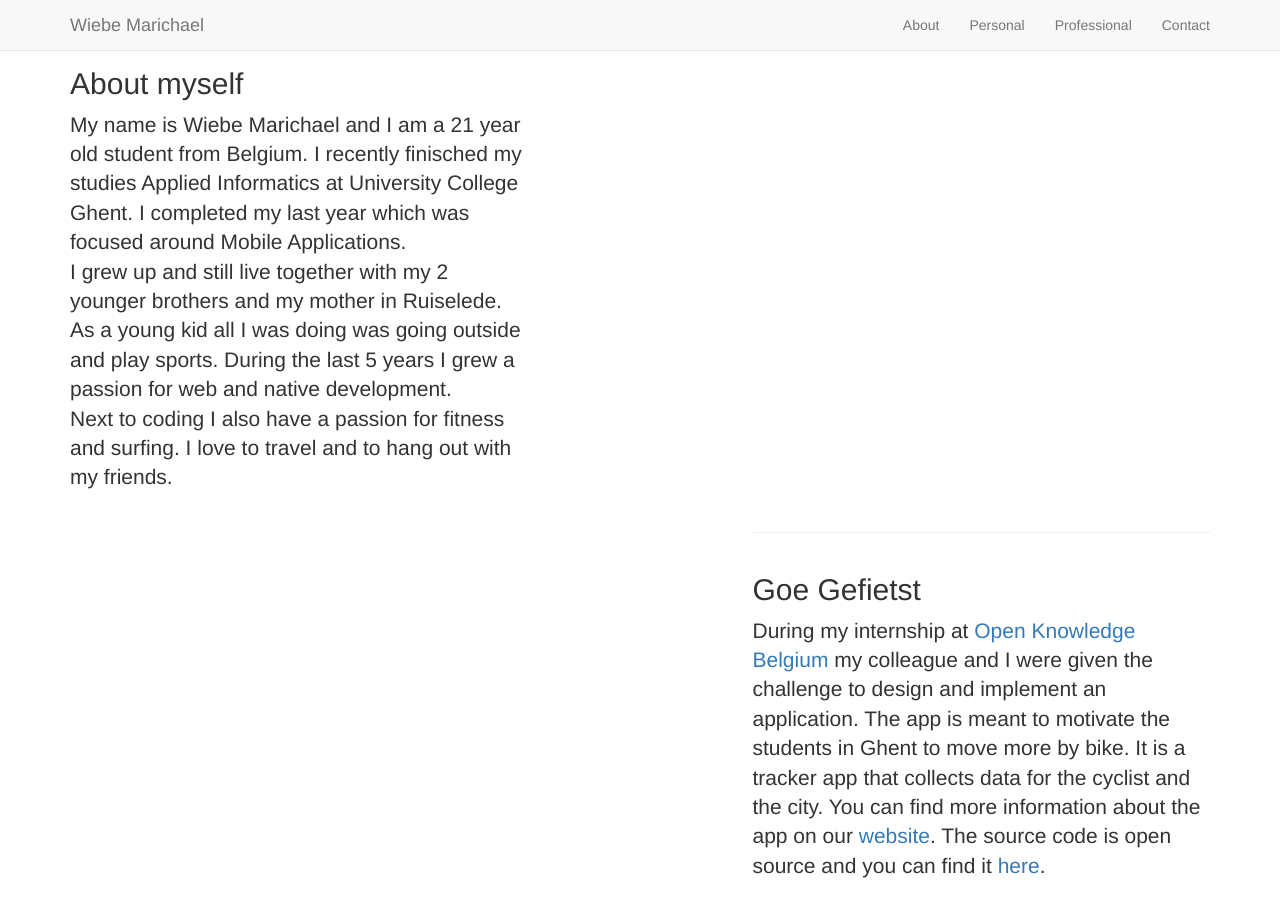
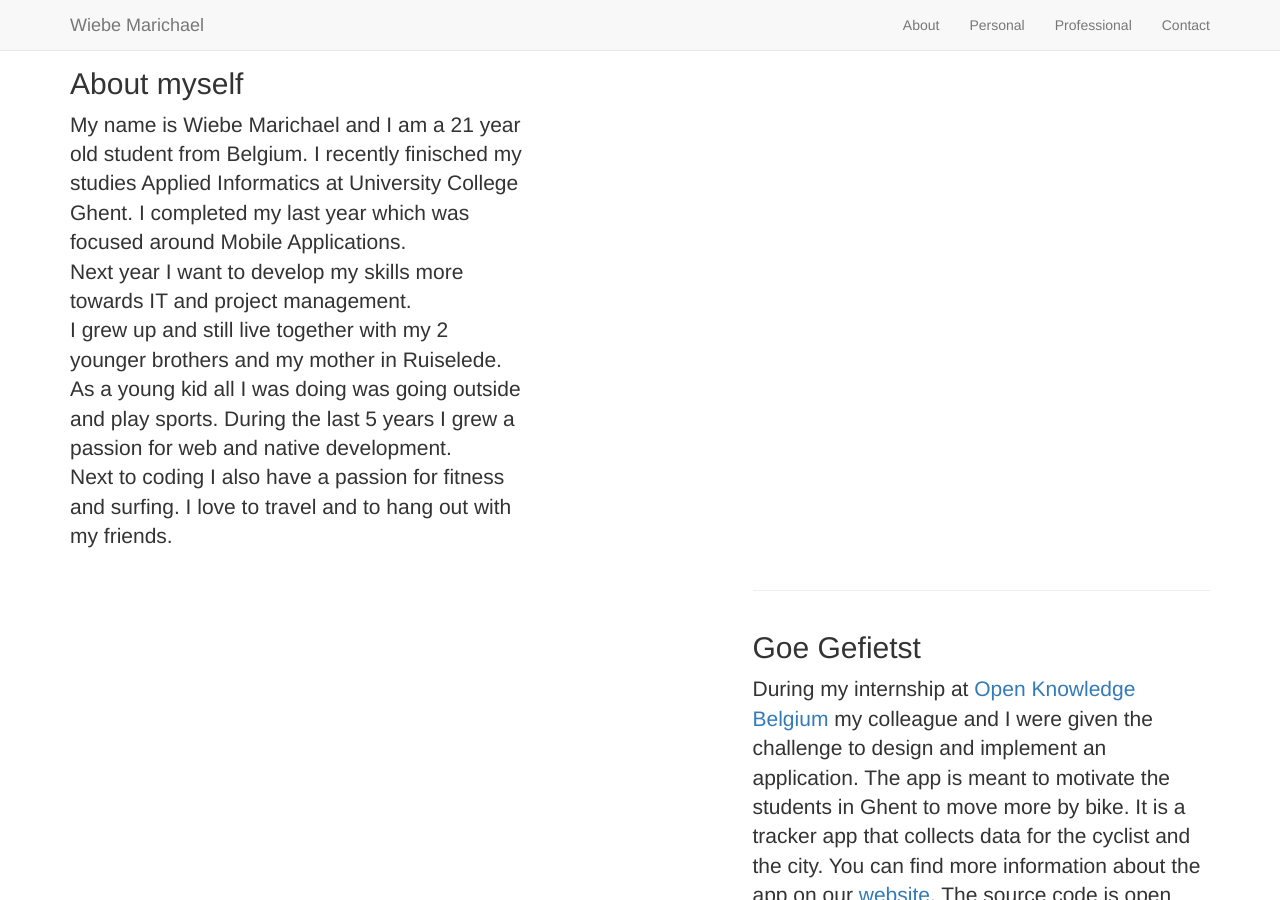
Before and after one commit to marichaelw/marichaelw.github.io, a Jekyll site: the page built from _posts/2014-09-21-personal-1.markdown, in a window 1280 px wide and 900 px high, scrolled down 344 px. Built offline with Jekyll 4.4.1, drawn with Linux system fonts in a browser that asks for light colours; nearby versions of some CDN libraries; library files that are not in the unit come from our copies.

Commit message:
#3
Change title + add plans for next year

```diff
--- a/_includes/page_content2.html
+++ b/_includes/page_content2.html
@@ -10,6 +10,7 @@
                     <div class="clearfix"></div>
                     <h2 class="section-heading">About myself</h2>
                     <div class="lead">My name is Wiebe Marichael and I am a 21 year old student from Belgium. I recently finisched my studies Applied Informatics at University College Ghent. I completed my last year which was focused around Mobile Applications.<br/>
+                      Next year I want to develop my skills more towards IT and project management.<br />
                     I grew up and still live together with my 2 younger brothers and my mother in Ruiselede. As a young kid all I was doing was going outside and play sports. During the last 5 years I grew a passion for web and native development.<br/>
                     Next to coding I also have a passion for fitness and surfing. I love to travel and to hang out with my friends.
                   </div>
--- a/index.html
+++ b/index.html
@@ -1,5 +1,5 @@
 ---
 layout: default
 title: Wiebe Marichael
-subTitle: Student Applied Informatics
+subTitle: Web and native development enthousiast
 ---
```
